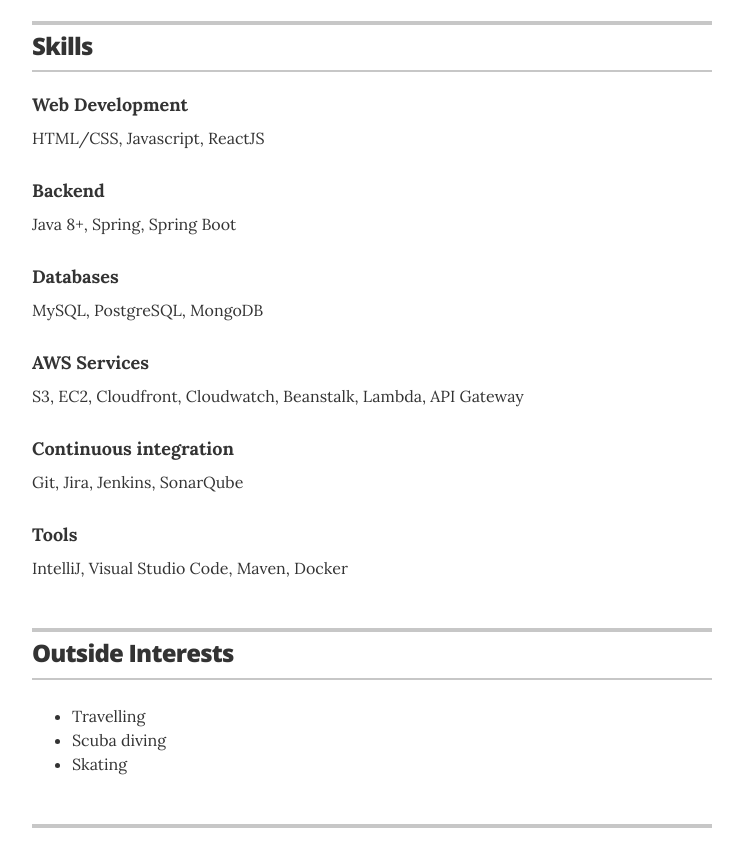
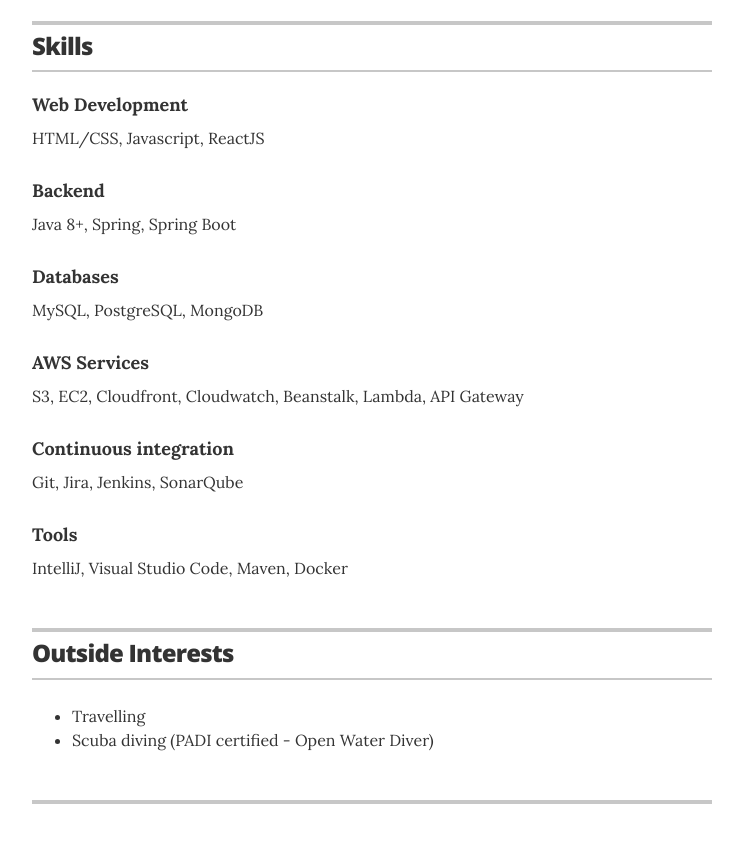
Before and after one commit to nogueivi/nogueivi.github.io, a Jekyll site: the page built from index.html, in a window 1280 px wide and 900 px high, scrolled down 1477 px. Shown: the top 867 px of the window, without its empty margins (268-1011 px from the left). Built offline with Jekyll 4.4.1, drawn with Linux system fonts in a browser that asks for light colours.

Commit message:
Updated interests

```diff
--- a/_data/interests.yml
+++ b/_data/interests.yml
@@ -1,4 +1,4 @@
 # Interests
 - description: Travelling
-- description: Scuba diving
-- description: Skating
+
+- description: Scuba diving (PADI certified - Open Water Diver)
```
